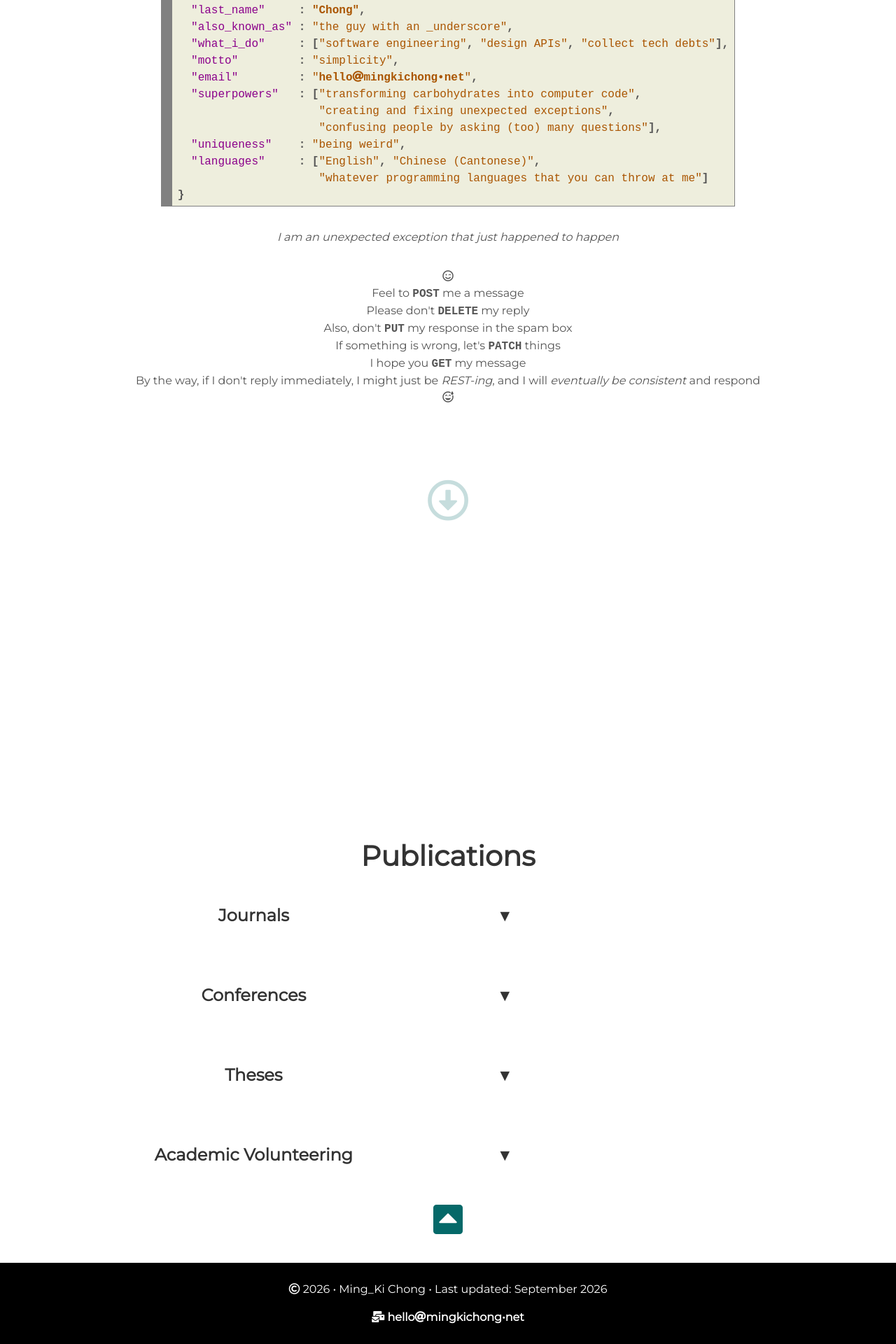
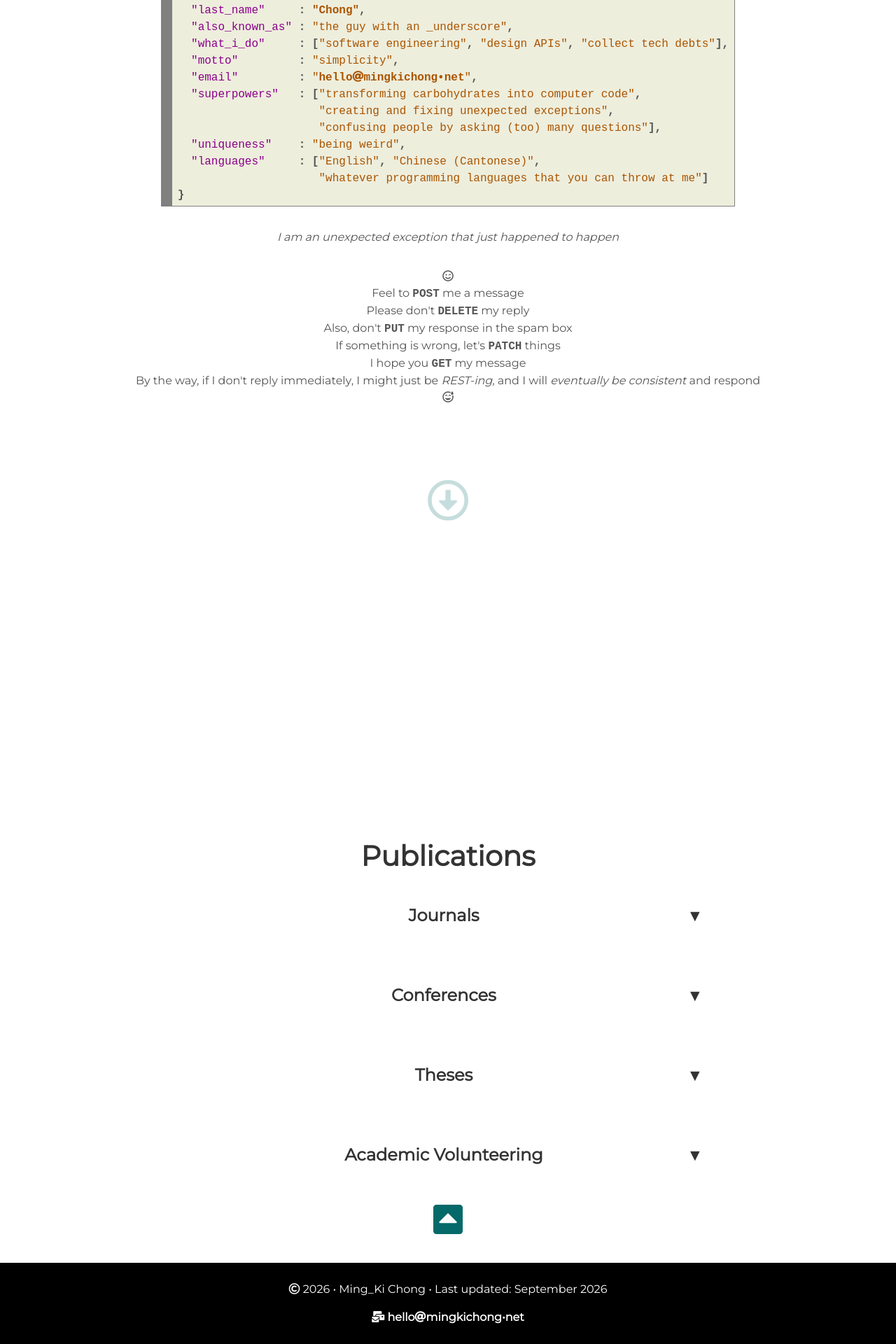
Before and after one commit to mingkichong/mingkichong.github.io, a Jekyll site: the page built from index.html, in a window 1280 px wide. Shown: the part 1275-3195 px from the top of the page at 70% size. Built offline with Jekyll 4.4.1, drawn with Linux system fonts in a browser that asks for light colours.

Commit message:
centre the publications block again
827d79f replaced the old <div align="center"> with a plain
text-align: center, which was not equivalent. Browsers map that
attribute to the non-standard text-align: -webkit-center / -moz-center,
which centres block-level children as well as inline content.
.pub_collapsible is 56% wide and .pub_ul is 52.5% wide, so both are
blocks narrower than their container: under the old attribute they were
centred, under plain text-align: center they sat flush left.

Centred them with auto margins, which is the standards-compliant
equivalent. Measured in headless Chrome against the original markup, the
geometry now matches exactly at 600px, 900px and 1400px viewports, and a
20-element probe of the whole rendered page shows no remaining
difference in position, size, colour or font.

Co-Authored-By: Claude Opus 5 <noreply@anthropic.com>

```diff
--- a/assets/css/publications.css
+++ b/assets/css/publications.css
@@ -2,8 +2,18 @@
   --p-vertical-margin: 2px;
 }
 
+/* Replaces the old <div align="center">. Browsers map that attribute to the
+   non-standard text-align: -webkit-center / -moz-center, which centres block
+   children as well as inline content; plain text-align: center does not, so the
+   fixed-width heading and list below are centred with auto margins instead. */
 .pub_center {
     text-align: center;
+}
+
+.pub_center > .pub_collapsible,
+.pub_center .pub_ul {
+    margin-left: auto;
+    margin-right: auto;
 }
 
 .pub_ul {
```
